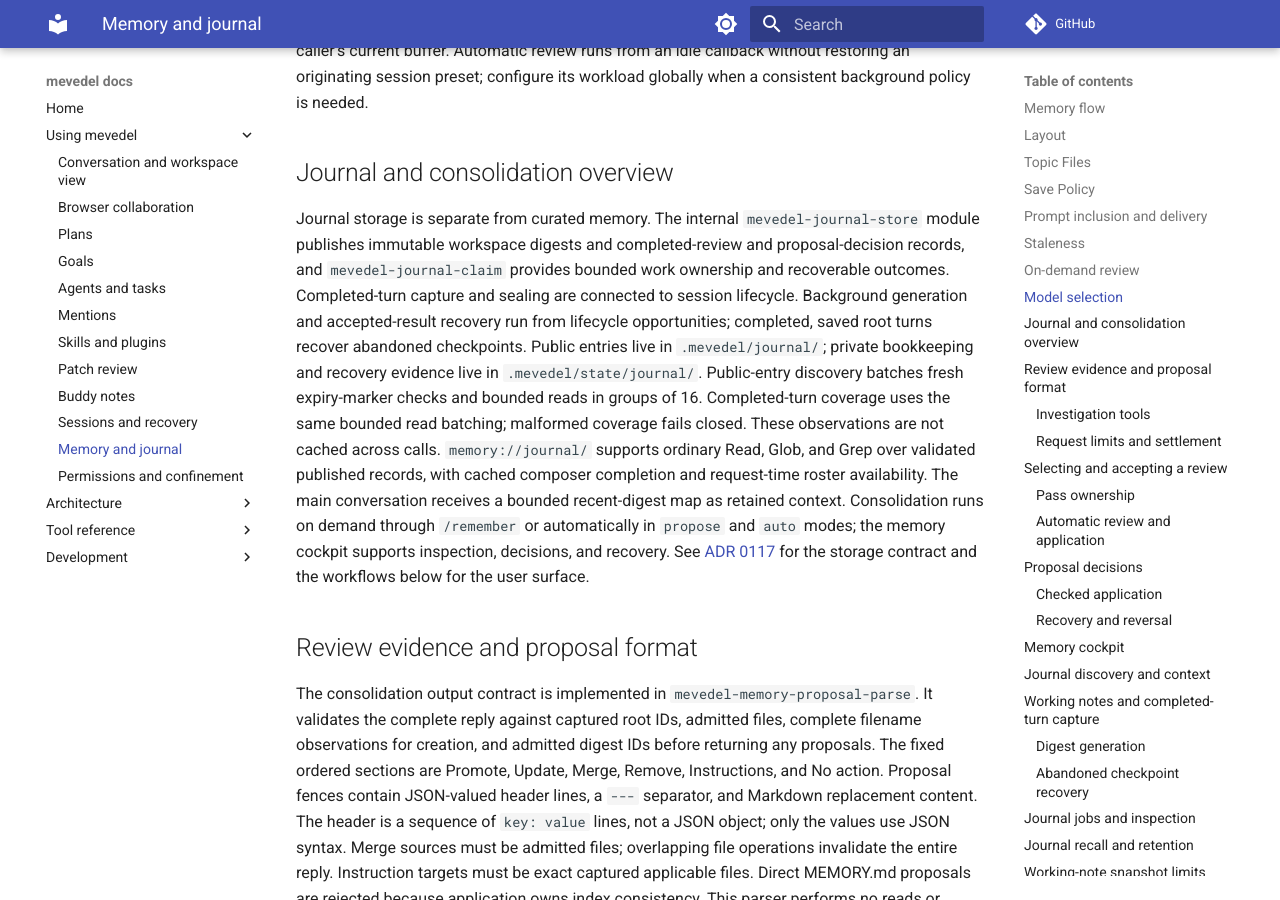
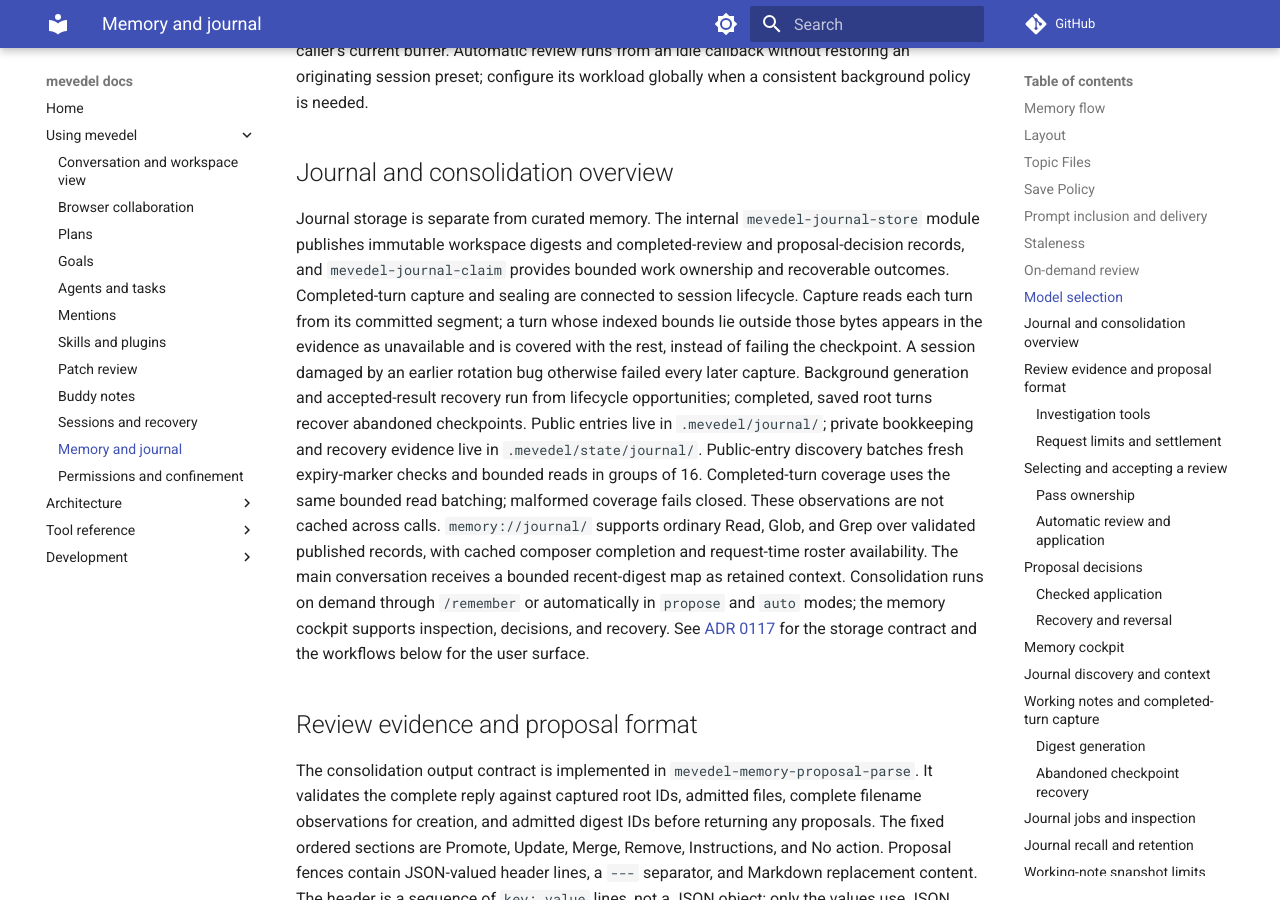
Before and after one commit to FrauH0lle/mevedel, an MkDocs documentation site: the page built from docs/memory.md, in a window 1280 px wide and 900 px high, scrolled down 5065 px. Built offline with MkDocs 1.6.1 and Material for MkDocs 9.7.7, drawn with Linux system fonts in a browser that asks for light colours; comment, search, counter and statistics services are not loaded.

Commit message:
Name unreachable turns in journal evidence instead of failing capture
A rotation bug fixed earlier left the spinner session with two indexed
turns past its shortened segment, and every checkpoint since failed on
them, in the session and in any copy of it.  Their bytes are gone from
the committed artifact, so capture now lists such turns as unavailable
and covers them with the rest.

```diff
--- a/docs/memory.md
+++ b/docs/memory.md
@@ -191,7 +191,10 @@ Journal storage is separate from curated memory. The internal
 completed-review and proposal-decision records, and
 `mevedel-journal-claim` provides bounded work ownership and recoverable
 outcomes. Completed-turn capture and sealing are connected to session
-lifecycle. Background generation and accepted-result recovery run from
+lifecycle. Capture reads each turn from its committed segment; a turn whose
+indexed bounds lie outside those bytes appears in the evidence as unavailable
+and is covered with the rest, instead of failing the checkpoint. A session
+damaged by an earlier rotation bug otherwise failed every later capture. Background generation and accepted-result recovery run from
 lifecycle opportunities; completed, saved root turns recover abandoned checkpoints.
 Public entries live in `.mevedel/journal/`; private bookkeeping and recovery
 evidence live in `.mevedel/state/journal/`.
```
Also changed, not shown: 2 other files.
